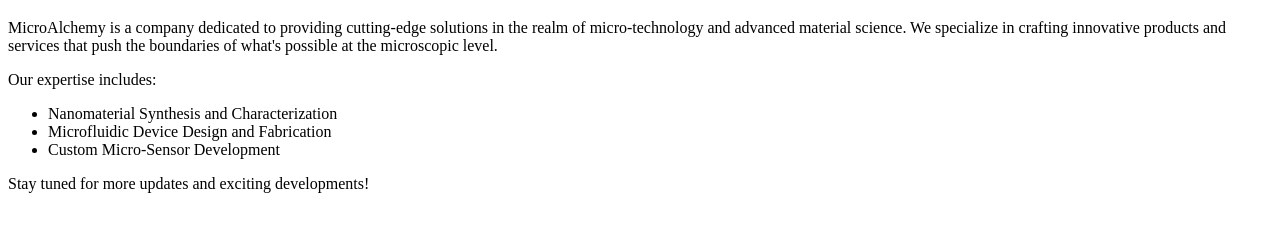
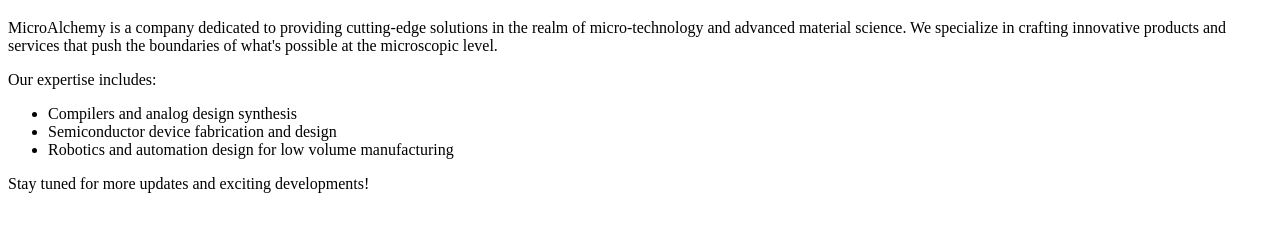
Before and after one commit to microAlchemy/microalchemy.github.io.plain.html, a plain HTML site: page index.html in a window 1280 px wide. Shown: the part 61-292 px from the top of the page. Drawn offline with Linux system fonts and the light colour scheme.

Commit message:
Update index.html

```diff
--- a/index.html
+++ b/index.html
@@ -13,9 +13,9 @@
 
     <p>Our expertise includes:</p>
     <ul>
-        <li>Nanomaterial Synthesis and Characterization</li>
-        <li>Microfluidic Device Design and Fabrication</li>
-        <li>Custom Micro-Sensor Development</li>
+        <li>Compilers and analog design synthesis</li>
+        <li>Semiconductor device fabrication and design</li>
+        <li>Robotics and automation design for low volume manufacturing</li>
     </ul>
 
     <p>Stay tuned for more updates and exciting developments!</p>
```
